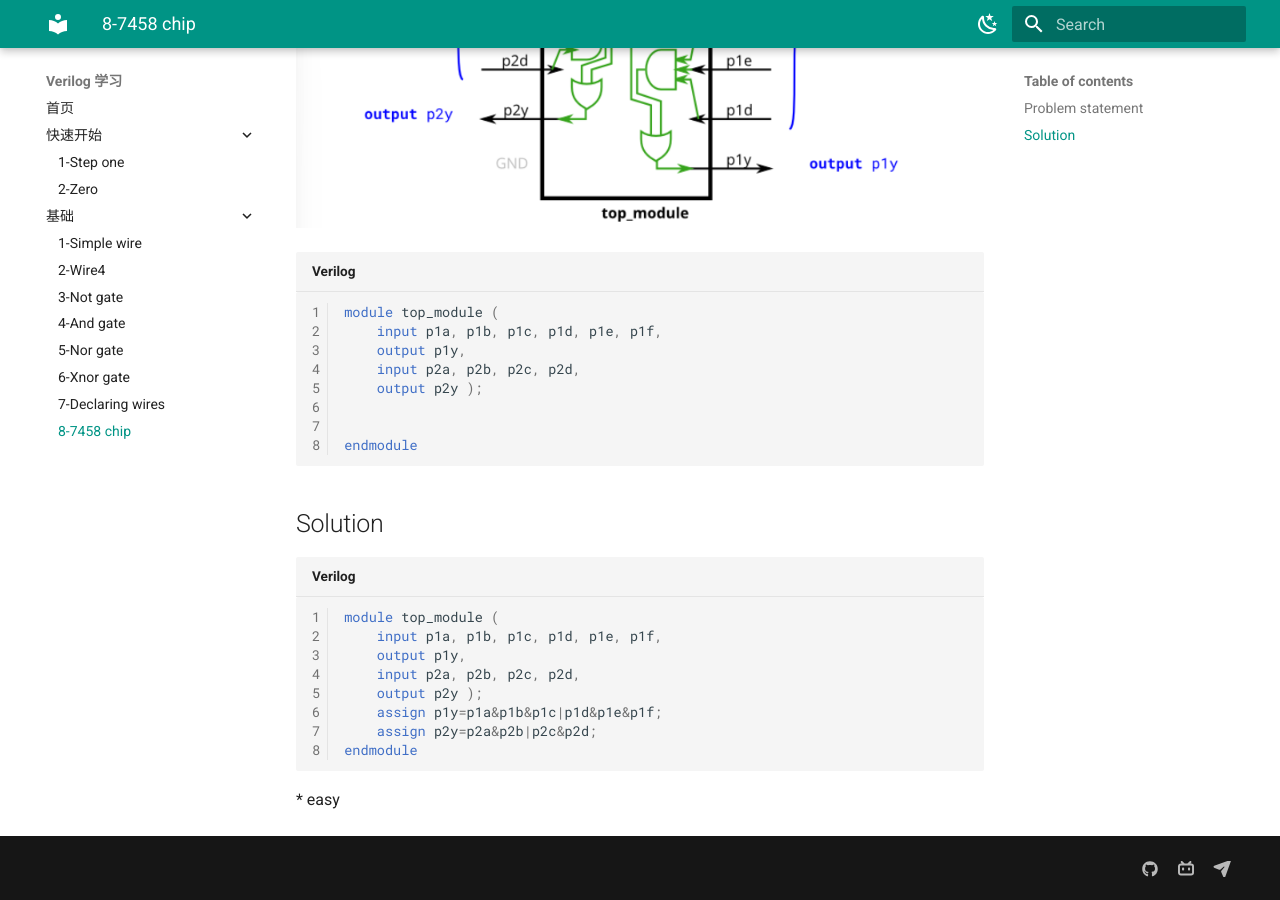
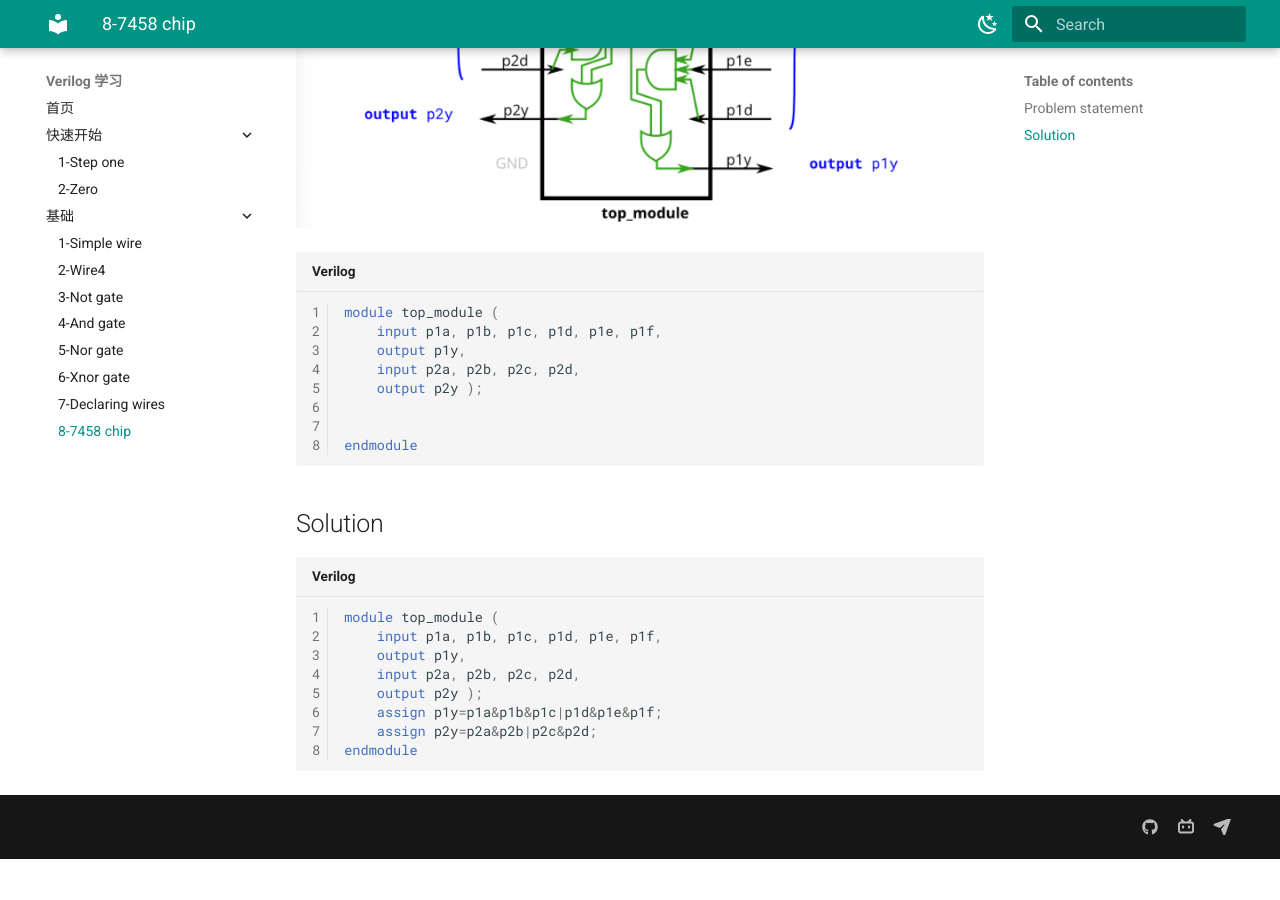
Before and after one commit to ZichaoZhu/zichaozhu.github.io, an MkDocs documentation site: the page built from docs/blog/verilog/Basic/8-7458 chip.md, in a window 1280 px wide and 900 px high, scrolled down 577 px. Built offline with MkDocs 1.6.1 and Material for MkDocs 9.7.7, drawn with Linux system fonts in a browser that asks for light colours; after the commit the page ends 1436 px from its top, so only the background shows below that.

Commit message:
删掉了无用的信息

````diff
--- a/docs/blog/verilog/Basic/8-7458 chip.md
+++ b/docs/blog/verilog/Basic/8-7458 chip.md
@@ -29,4 +29,3 @@ module top_module (
     assign p2y=p2a&p2b|p2c&p2d;
 endmodule
 ```
-* easy
````
